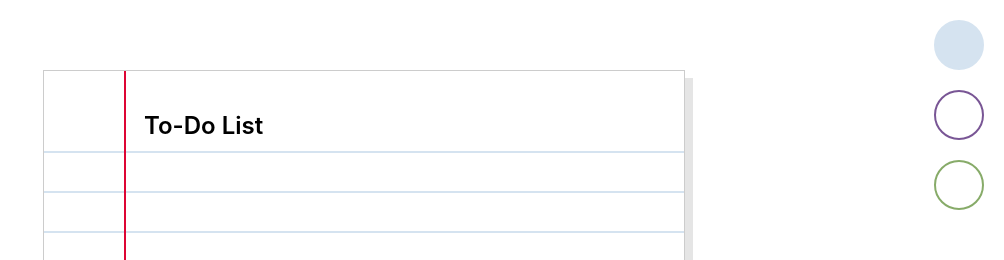
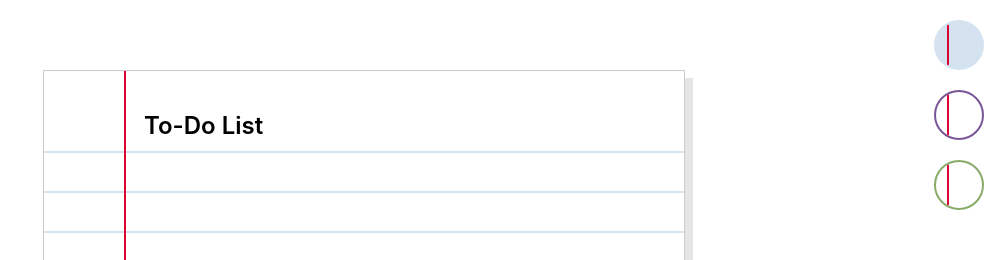
Before and after one commit to maeBoittiaux/to-do-list, a React (Create React App) app: page / in a window 1280 px wide. Shown: the top 260 px of the page, without its empty margins (276-1280 px from the left). Built offline with nearby package versions, Linux system fonts and the light colour scheme; the HTML template or start-up script is replaced by a standard one.

Commit message:
Add vertical line to colour theme buttons to imitate page style

```diff
--- a/src/ColourTheme.css
+++ b/src/ColourTheme.css
@@ -24,6 +24,30 @@
     outline: none;
     transition: background-color 0.3s;
     margin-bottom: 20px;
+    position: relative;
+    overflow: hidden;
+}
+
+.colour-theme-button::before {
+    content: '';
+    position: absolute;
+    top: 0px;
+    bottom: 0px;
+    left: 25%;
+    width: 2px;
+    transform: translateX(-50%);
+}
+
+.button-0::before {
+    background-color: rgb(221, 5, 52);
+}
+
+.button-1::before {
+    background-color: rgb(221, 5, 52);
+}
+
+.button-2::before {
+    background-color: rgb(221, 5, 52);
 }
 
 .button-0 {
```
